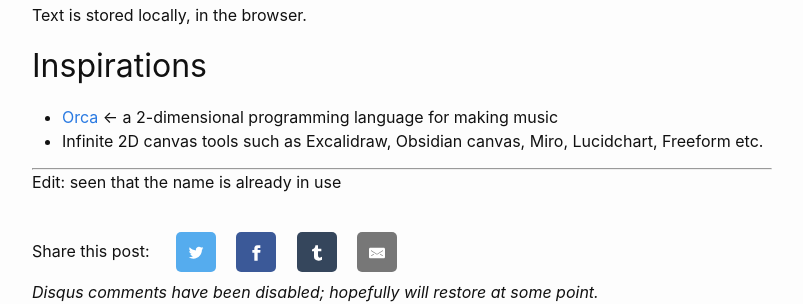
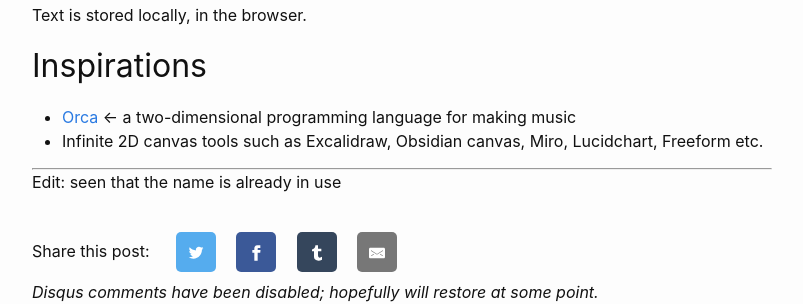
Before and after one commit to sradc/sradc.github.io, a Jekyll site: the page built from _posts/2023-11-26-gridnotes.md, in a window 1280 px wide. Shown: the part 1646-1950 px from the top of the page, without its empty margins (238-1041 px from the left). Built offline with Jekyll 4.4.1, drawn with Linux system fonts in a browser that asks for light colours.

Commit message:
edit: 2 -> two

```diff
--- a/_posts/2023-11-26-gridnotes.md
+++ b/_posts/2023-11-26-gridnotes.md
@@ -49,7 +49,7 @@
 
 ## Inspirations
 
-- [Orca](https://wiki.xxiivv.com/site/orca.html) <- a 2-dimensional programming language for making music
+- [Orca](https://wiki.xxiivv.com/site/orca.html) <- a two-dimensional programming language for making music
 - Infinite 2D canvas tools such as Excalidraw, Obsidian canvas, Miro, Lucidchart, Freeform etc.
 
 ---
```
